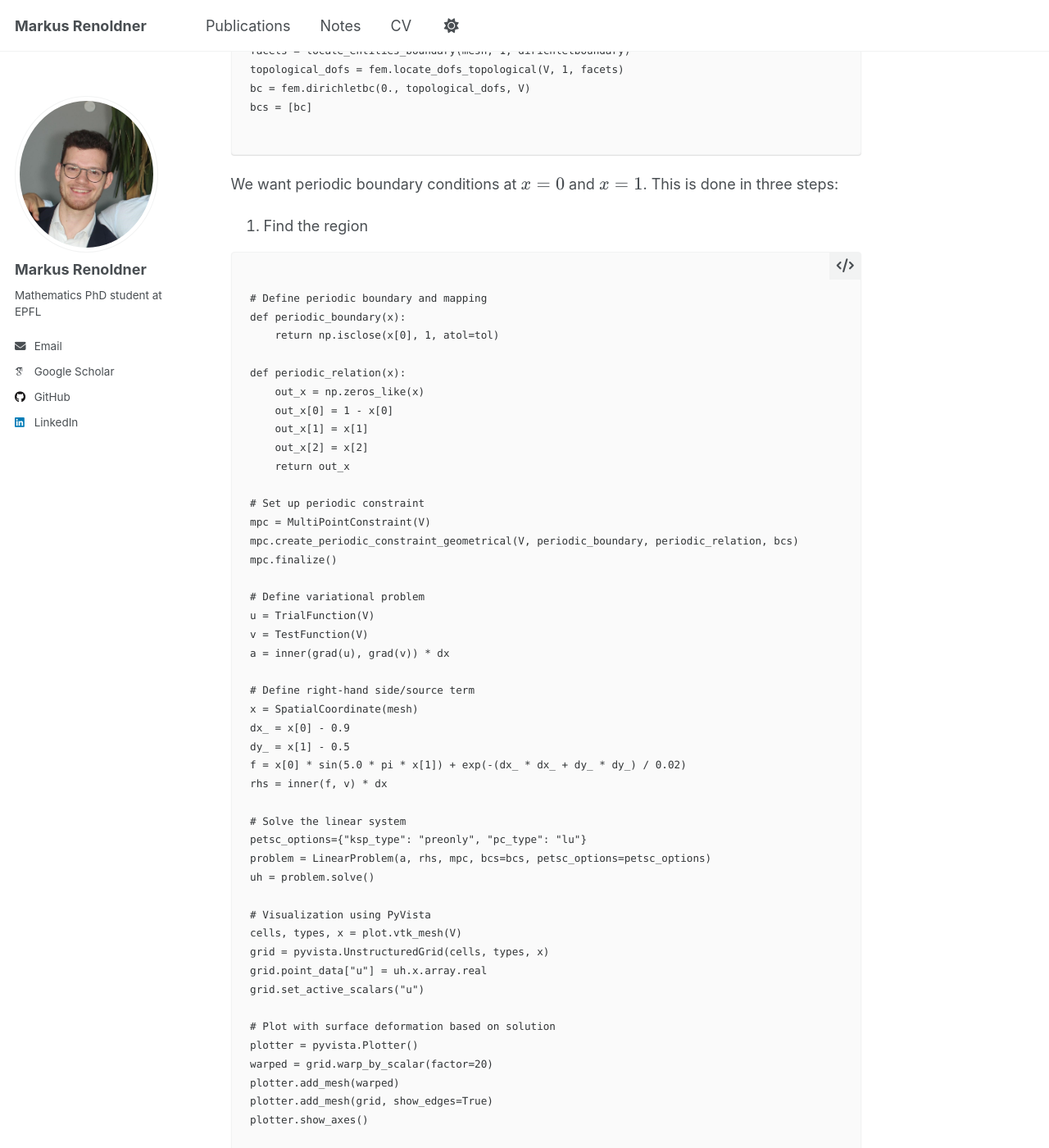
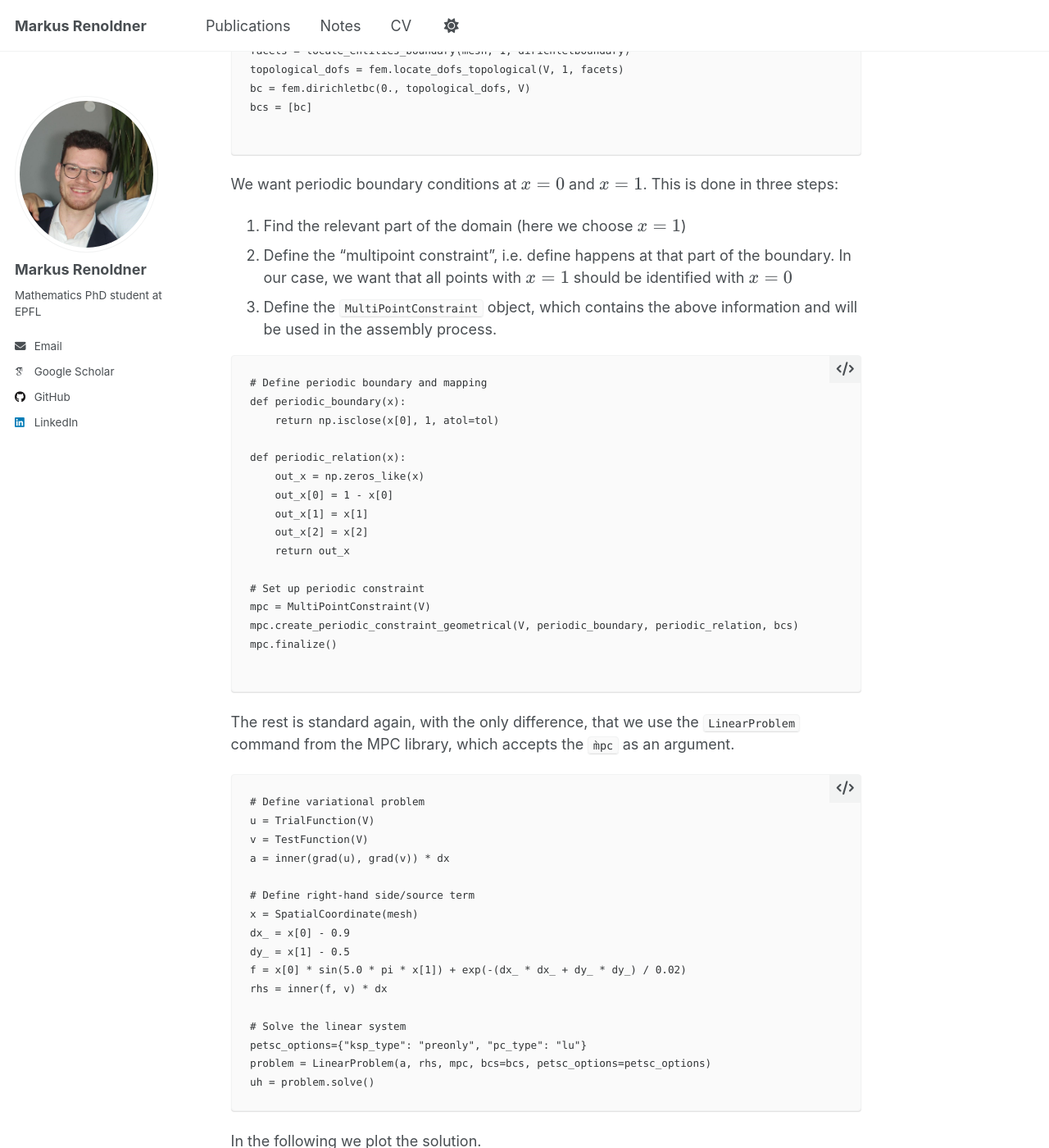
Before and after one commit to markusrenoldner/website, a Jekyll site: the page built from _portfolio/portfolio-1.md, in a window 1280 px wide and 1400 px high, scrolled down 2324 px. Shown: the whole window at 82% size. Built offline with Jekyll 4.4.1, drawn with Linux system fonts in a browser that asks for light colours; some web fonts are replaced; some of the changed text lies outside the part shown.

Commit message:
Update portfolio-1.md

````diff
--- a/_portfolio/portfolio-1.md
+++ b/_portfolio/portfolio-1.md
@@ -95,10 +95,11 @@ bcs = [bc]
 
 We want periodic boundary conditions at \\(x=0\\) and \\(x=1\\). This is done in three steps:
 
-1. Find the region
+1. Find the relevant part of the domain (here we choose \\(x=1\\))
+2. Define the "multipoint constraint", i.e. define happens at that part of the boundary. In our case, we want that all points with \\(x=1\\) should be identified with \\(x=0\\)
+3. Define the `MultiPointConstraint` object, which contains the above information and will be used in the assembly process.
 
 ```
-
 # Define periodic boundary and mapping
 def periodic_boundary(x):
     return np.isclose(x[0], 1, atol=tol)
@@ -115,6 +116,9 @@ mpc = MultiPointConstraint(V)
 mpc.create_periodic_constraint_geometrical(V, periodic_boundary, periodic_relation, bcs)
 mpc.finalize()
 
+```
+The rest is standard again, with the only difference, that we use the `LinearProblem` command from the MPC library, which accepts the `m̀pc` as an argument.
+```
 # Define variational problem
 u = TrialFunction(V)
 v = TestFunction(V)
@@ -131,21 +135,19 @@ rhs = inner(f, v) * dx
 petsc_options={"ksp_type": "preonly", "pc_type": "lu"}
 problem = LinearProblem(a, rhs, mpc, bcs=bcs, petsc_options=petsc_options)
 uh = problem.solve()
-
+```
+In the following we plot the solution.
+```
 # Visualization using PyVista
 cells, types, x = plot.vtk_mesh(V)
 grid = pyvista.UnstructuredGrid(cells, types, x)
 grid.point_data["u"] = uh.x.array.real
 grid.set_active_scalars("u")
-
-# Plot with surface deformation based on solution
 plotter = pyvista.Plotter()
 warped = grid.warp_by_scalar(factor=20)
 plotter.add_mesh(warped)
 plotter.add_mesh(grid, show_edges=True)
 plotter.show_axes()
-
-# Set camera position and export graphic
 plotter.camera_position = [(2.0, 2.0, 1.5), (0.5, 0.5, 0), (0, 0, 1)]
 plotter.save_graphic("poisson_periodic_scalar.pdf")
 plotter.show()
````
